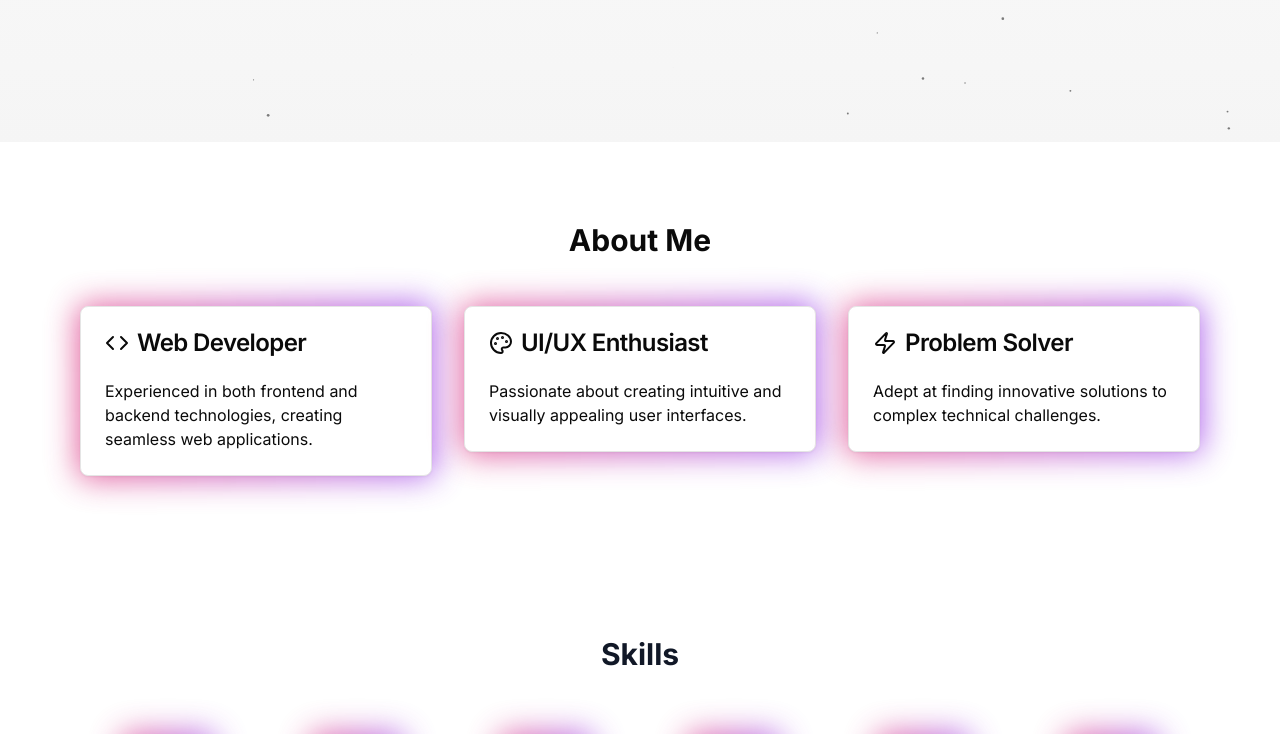
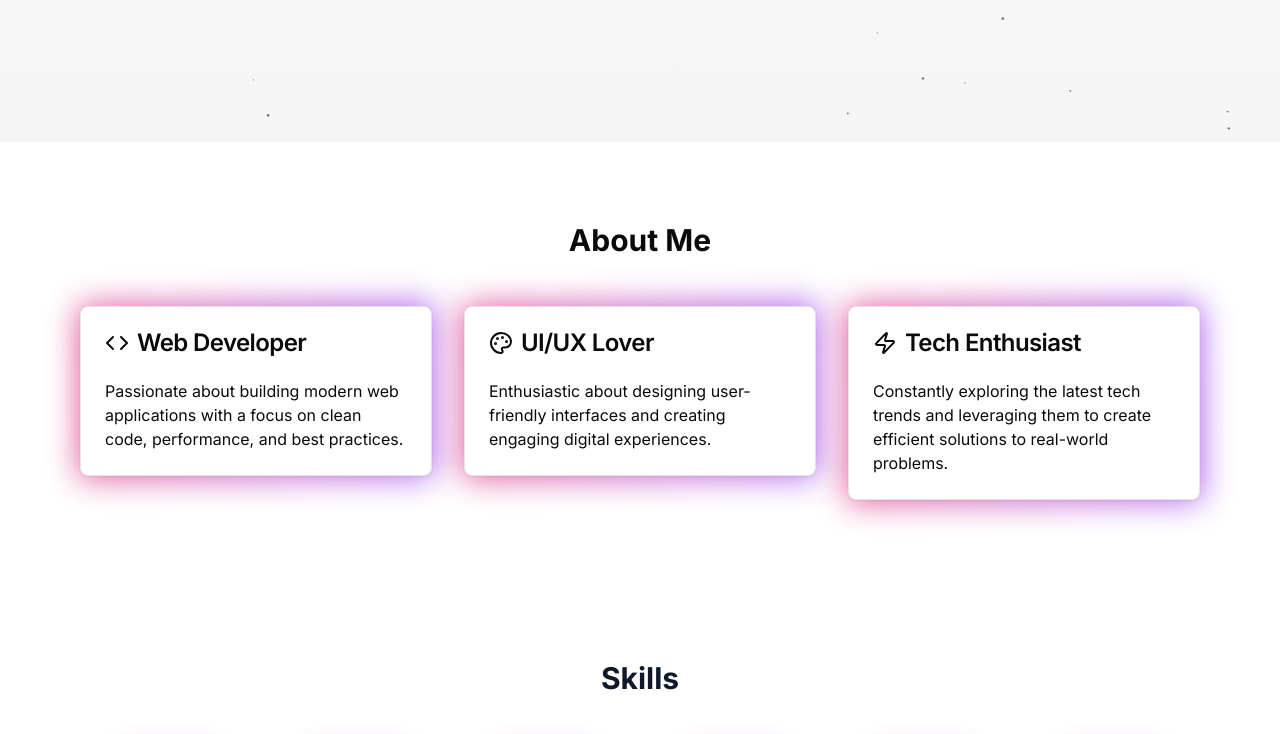
Before and after one commit to 3mp3r0rX/Portoflio, a Next.js app: page / in a window 1280 px wide. Shown: the part 658-1392 px from the top of the page. Built offline with nearby package versions, Linux system fonts and the light colour scheme.

Commit message:
about section updated.

```diff
--- a/components/About.tsx
+++ b/components/About.tsx
@@ -1,4 +1,4 @@
-"use client"
+"use client";
 
 import { CardContent, CardHeader, CardTitle } from '@/components/ui/card';
 import { AnimatedGradientCard } from '@/components/ui/animated-gradient-card';
@@ -7,8 +7,17 @@ import { motion } from 'framer-motion';
 
 const About = () => {
   const cardVariants = {
-    hidden: { opacity: 0, y: 50 },
-    visible: { opacity: 1, y: 0 },
+    hidden: { opacity: 0, y: 50, scale: 0.9 },
+    visible: { opacity: 1, y: 0, scale: 1 },
+  };
+
+  const gradientVariants = {
+    hidden: { opacity: 0.7, rotate: 0 },
+    visible: {
+      opacity: 1,
+      rotate: 360,
+      transition: { duration: 10, repeat: Infinity, ease: 'linear' },
+    },
   };
 
   return (
@@ -24,16 +33,24 @@ const About = () => {
             transition={{ duration: 0.5, delay: 0.1 }}
           >
             <AnimatedGradientCard>
+              <motion.div
+                className="absolute inset-0 rounded-lg"
+                variants={gradientVariants}
+              />
               <CardHeader>
                 <CardTitle className="flex items-center">
                   <Code className="mr-2" /> Web Developer
                 </CardTitle>
               </CardHeader>
               <CardContent>
-                <p>Experienced in both frontend and backend technologies, creating seamless web applications.</p>
+                <p>
+                  Passionate about building modern web applications with a focus on
+                  clean code, performance, and best practices.
+                </p>
               </CardContent>
             </AnimatedGradientCard>
           </motion.div>
+
           <motion.div
             variants={cardVariants}
             initial="hidden"
@@ -42,16 +59,24 @@ const About = () => {
             transition={{ duration: 0.5, delay: 0.2 }}
           >
             <AnimatedGradientCard>
+              <motion.div
+                className="absolute inset-0 rounded-lg"
+                variants={gradientVariants}
+              />
               <CardHeader>
                 <CardTitle className="flex items-center">
-                  <Palette className="mr-2" /> UI/UX Enthusiast
+                  <Palette className="mr-2" /> UI/UX Lover
                 </CardTitle>
               </CardHeader>
               <CardContent>
-                <p>Passionate about creating intuitive and visually appealing user interfaces.</p>
+                <p>
+                  Enthusiastic about designing user-friendly interfaces and creating
+                  engaging digital experiences.
+                </p>
               </CardContent>
             </AnimatedGradientCard>
           </motion.div>
+
           <motion.div
             variants={cardVariants}
             initial="hidden"
@@ -60,13 +85,20 @@ const About = () => {
             transition={{ duration: 0.5, delay: 0.3 }}
           >
             <AnimatedGradientCard>
+              <motion.div
+                className="absolute inset-0 rounded-lg"
+                variants={gradientVariants}
+              />
               <CardHeader>
                 <CardTitle className="flex items-center">
-                  <Zap className="mr-2" /> Problem Solver
+                  <Zap className="mr-2" /> Tech Enthusiast
                 </CardTitle>
               </CardHeader>
               <CardContent>
-                <p>Adept at finding innovative solutions to complex technical challenges.</p>
+                <p>
+                  Constantly exploring the latest tech trends and leveraging them
+                  to create efficient solutions to real-world problems.
+                </p>
               </CardContent>
             </AnimatedGradientCard>
           </motion.div>
```
